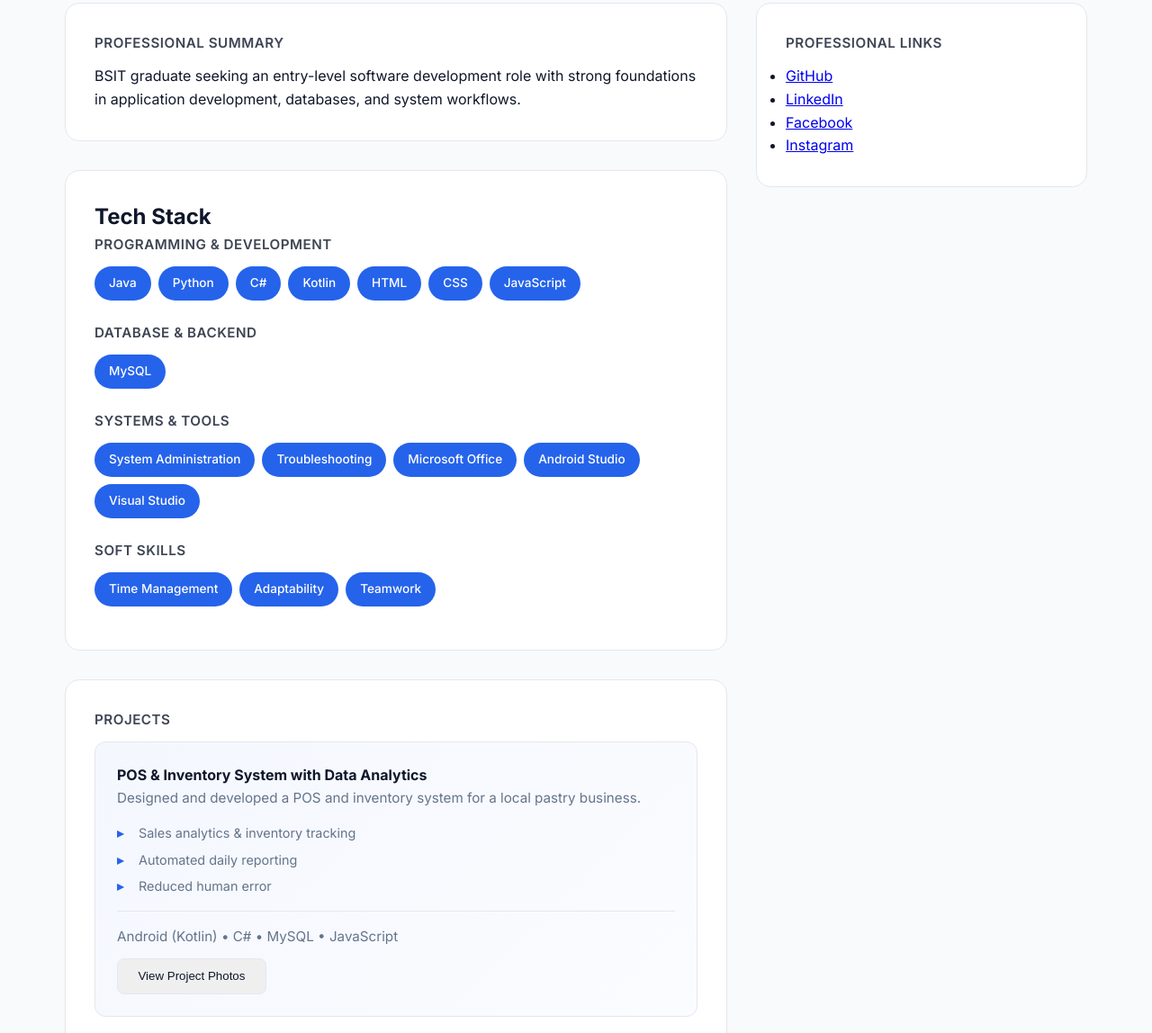
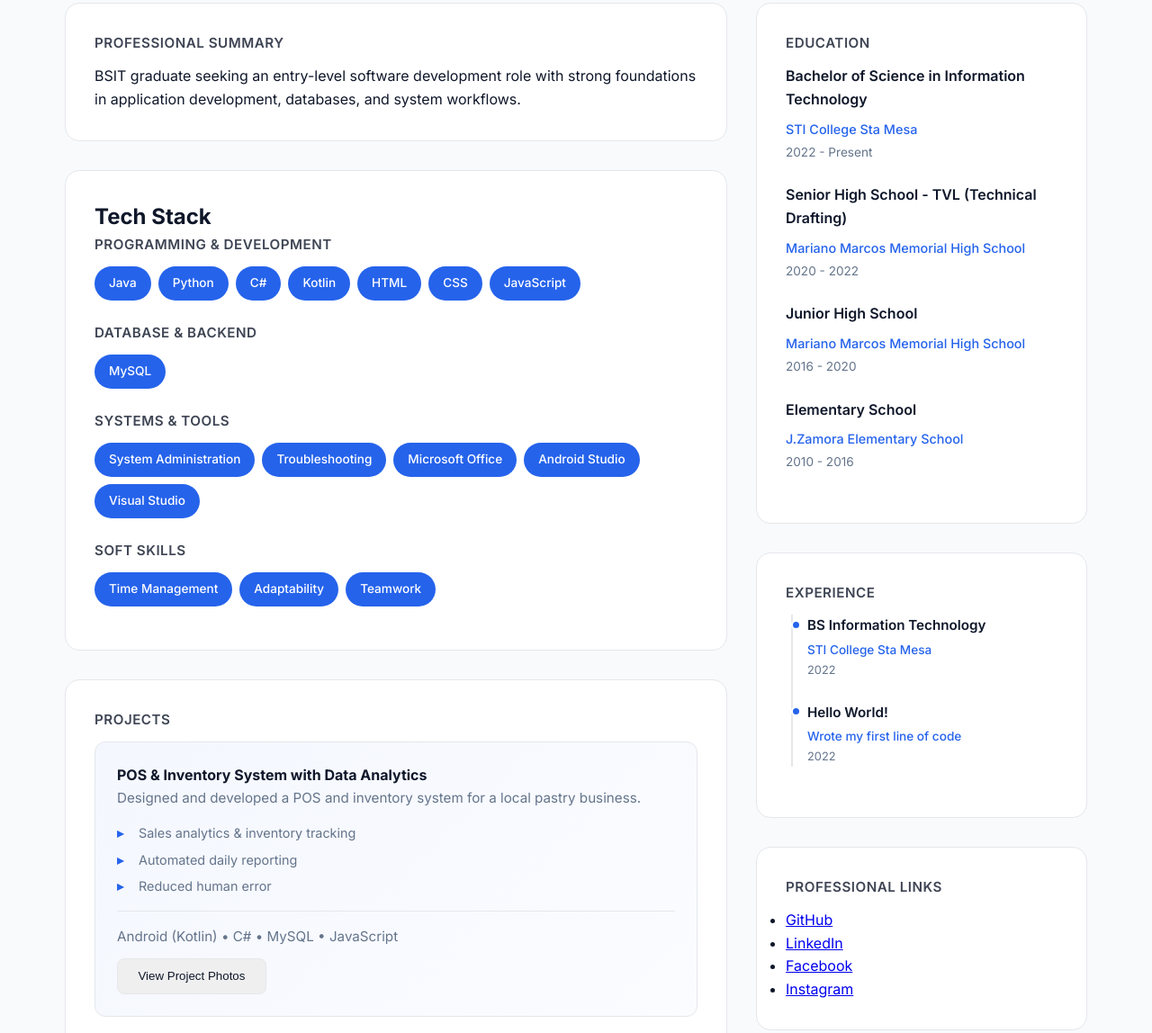
Before and after one commit to Zediaz2/johnmichaeldiaz.github.io, a plain HTML site: page index.html in a window 1280 px wide. Shown: the part 733-1881 px from the top of the page at 90% size. Drawn offline with Linux system fonts and the light colour scheme.

Commit message:
Added experience and education on right column

```diff
--- a/assets/css/style.css
+++ b/assets/css/style.css
@@ -804,3 +804,97 @@ body {
     width: 100%;
   }
 }
+
+/* Education Styles */
+.education-item {
+  margin-bottom: 1.5rem;
+}
+
+.education-item h4 {
+  margin: 0 0 0.5rem 0;
+  font-size: 1rem;
+  font-weight: 600;
+  color: var(--text);
+}
+
+.education-school {
+  margin: 0.25rem 0;
+  font-size: 0.9rem;
+  color: var(--primary);
+  font-weight: 500;
+}
+
+.education-year {
+  margin: 0.25rem 0 0 0;
+  font-size: 0.85rem;
+  color: var(--muted);
+}
+
+/* Experience Timeline Styles */
+.experience-timeline {
+  position: relative;
+  padding-left: 1.5rem;
+}
+
+.experience-timeline::before {
+  content: '';
+  position: absolute;
+  left: 0.35rem;
+  top: 0;
+  bottom: 0;
+  width: 2px;
+  background: var(--border);
+}
+
+.experience-item {
+  position: relative;
+  margin-bottom: 1.5rem;
+  display: flex;
+  gap: 1rem;
+}
+
+.experience-dot {
+  position: absolute;
+  left: -1.15rem;
+  top: 0.35rem;
+  width: 0.7rem;
+  height: 0.7rem;
+  background: var(--primary);
+  border-radius: 50%;
+  border: 2px solid var(--card);
+}
+
+.experience-content h4 {
+  margin: 0 0 0.25rem 0;
+  font-size: 0.95rem;
+  font-weight: 600;
+  color: var(--text);
+}
+
+.experience-company {
+  margin: 0.1rem 0;
+  font-size: 0.85rem;
+  color: var(--primary);
+  font-weight: 500;
+}
+
+.experience-year {
+  margin: 0.1rem 0 0 0;
+  font-size: 0.8rem;
+  color: var(--muted);
+}
+
+/* Dark mode support for education and experience */
+#dark-toggle:checked ~ * .education-school,
+#dark-toggle:checked ~ * .experience-company {
+  color: var(--primary);
+}
+
+#dark-toggle:checked ~ * .experience-timeline::before {
+  background: var(--border);
+}
+
+#dark-toggle:checked ~ * .experience-dot {
+  background: var(--primary);
+  border-color: var(--card);
+}
--- a/index.html
+++ b/index.html
@@ -124,6 +124,55 @@
 <aside>
 
   <div class="card">
+    <h3>Education</h3>
+    <div class="education-item">
+      <h4>Bachelor of Science in Information Technology</h4>
+      <p class="education-school">STI College Sta Mesa</p>
+      <p class="education-year">2022 - Present</p>
+    </div>
+
+    <div class="education-item">
+      <h4>Senior High School - TVL (Technical Drafting)</h4>
+      <p class="education-school">Mariano Marcos Memorial High School</p>
+      <p class="education-year">2020 - 2022</p>
+    </div>
+
+    <div class="education-item">
+      <h4>Junior High School</h4>
+      <p class="education-school">Mariano Marcos Memorial High School</p>
+      <p class="education-year">2016 - 2020</p>
+    </div>
+
+    <div class="education-item">
+      <h4>Elementary School</h4>
+      <p class="education-school">J.Zamora Elementary School</p>
+      <p class="education-year">2010 - 2016</p>
+    </div>
+  </div>
+
+  <div class="card">
+    <h3>Experience</h3>
+    <div class="experience-timeline">
+      <div class="experience-item">
+        <div class="experience-dot"></div>
+        <div class="experience-content">
+          <h4>BS Information Technology</h4>
+          <p class="experience-company">STI College Sta Mesa</p>
+          <p class="experience-year">2022</p>
+        </div>
+      </div>
+      <div class="experience-item">
+        <div class="experience-dot"></div>
+        <div class="experience-content">
+          <h4>Hello World!</h4>
+          <p class="experience-company">Wrote my first line of code</p>
+          <p class="experience-year">2022</p>
+        </div>
+      </div>
+    </div>
+  </div>
+
+  <div class="card">
     <h3>Professional Links</h3>
     <ul class="list">
       <li><a href="https://github.com/Zediaz2" target="_blank">GitHub</a></li>
```
